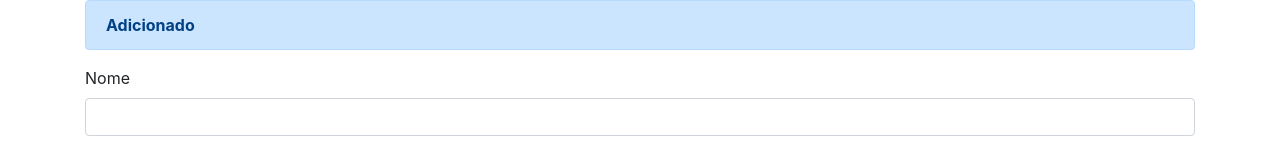
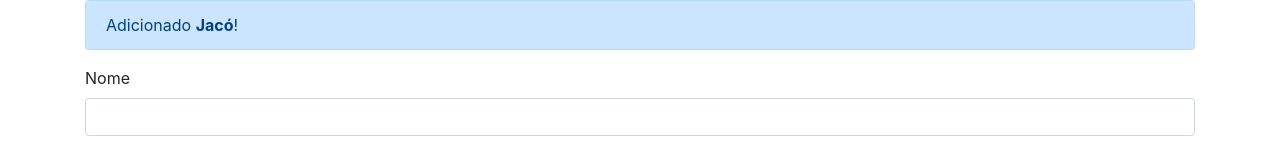
Before and after one commit to JacoMiranda/Angular_projeto_1, an Angular app: page / in a window 1280 px wide. Shown: the top 150 px of the page. Built offline with nearby package versions, Linux system fonts and the light colour scheme.

Commit message:
criando uma propriedade nome no app.components.ts e fazendo binding no html com a expressão{{nome}}.

```diff
--- a/src/app/app.component.html
+++ b/src/app/app.component.html
@@ -1,6 +1,6 @@
 <div class="container">
   <div class="alert alert-primary" role="alert">
-    <strong>Adicionado</strong>
+    Adicionado <strong>{{nome}}</strong>!
   </div>
 
   <div class="form-group">
--- a/src/app/app.component.ts
+++ b/src/app/app.component.ts
@@ -6,5 +6,5 @@ import { Component } from '@angular/core';
   styleUrls: ['./app.component.css']
 })
 export class AppComponent {
-  title = 'myapp';
+  nome = 'Jacó';
 }
```
